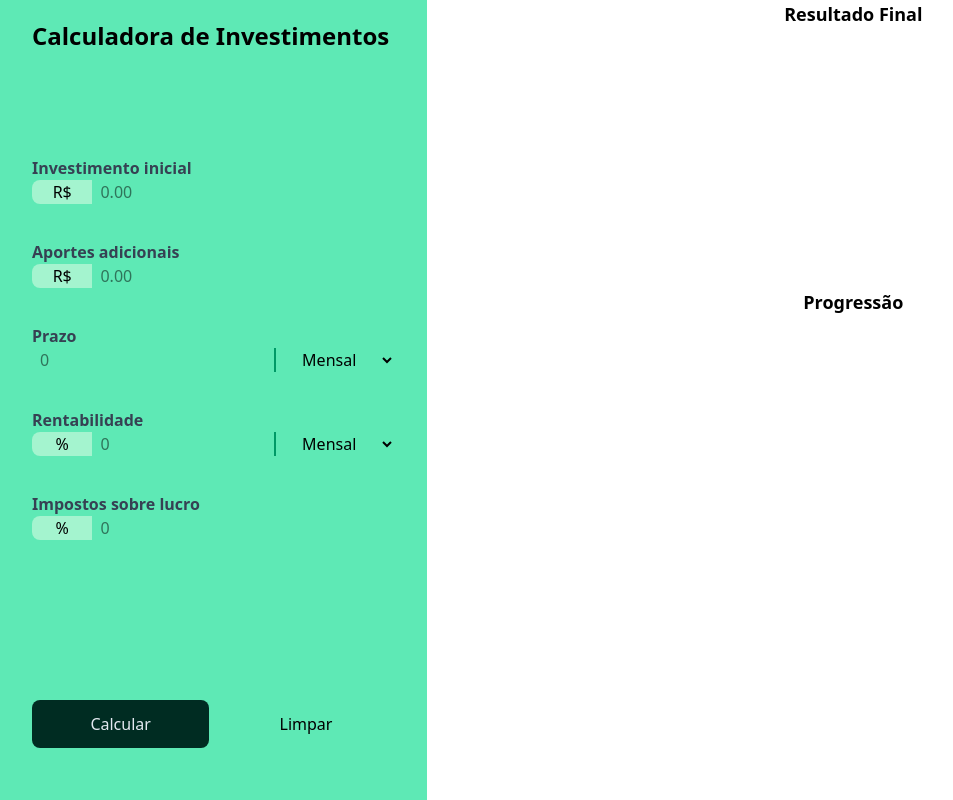
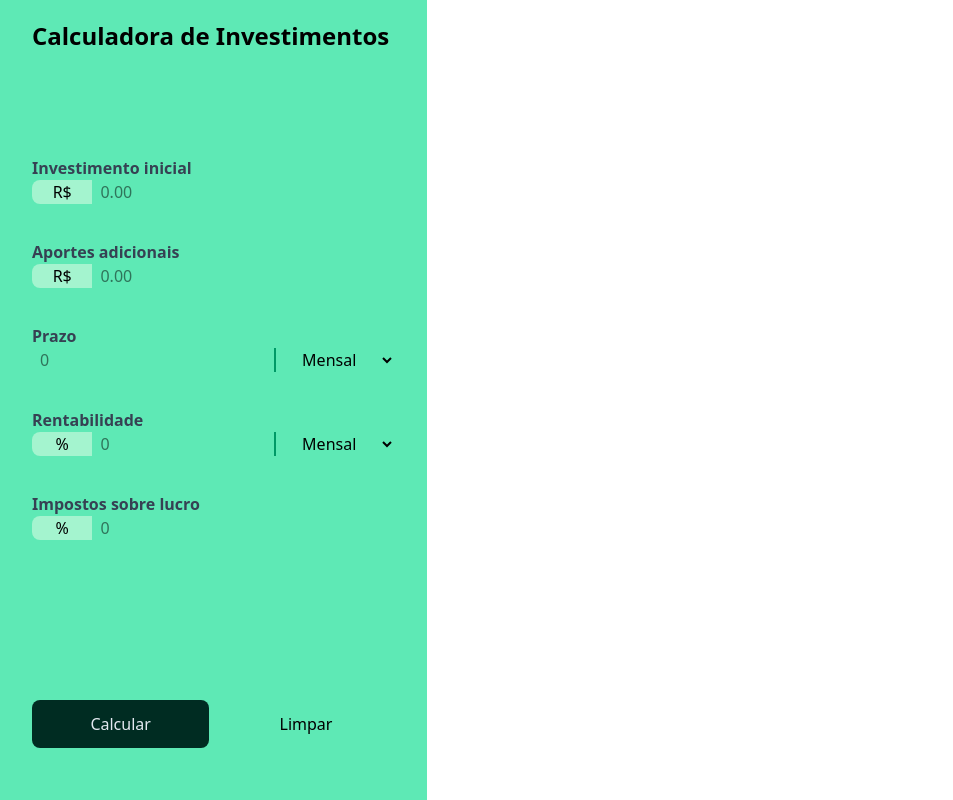
Before and after one commit to NelsonGarciaPJr/projetoCalculadoraInvestimentos, a website built with Vite: page index.html in a window 1280 px wide. Shown: the whole page, without its empty margins (0-953 px from the left). Built offline with nearby package versions, Linux system fonts and the light colour scheme.

Commit message:
Processos relacionados aos gráficos foram comentados temporariamente.

```diff
--- a/index.html
+++ b/index.html
@@ -166,7 +166,7 @@
       </div>
     </aside>
     <main class="row-span-2 col-span-2">
-      <section id="chats_container" class="h-full">
+      <!-- <section id="chats_container" class="h-full">
         <div class="h-[36%] flex flex-col items-center pb-10">
           <p class="font-bold text-lg">Resultado Final</p>
           <canvas id="final-money-distribution"></canvas>
@@ -176,7 +176,7 @@
           <p class="font-bold text-lg">Progressão</p>
           <canvas id="progression"></canvas>
         </div>
-      </section>
+      </section> -->
     </main>
 
     <script type="module" src="./main.js"></script>
--- a/main.js
+++ b/main.js
@@ -183,6 +183,6 @@ for (const formElement of form) {
   }
 }
 
-form.addEventListener("submit", renderProgression);
+// form.addEventListener("submit", renderProgression);
 // calculateButton.addEventListener("click", renderProgression);
 clearFormButton.addEventListener("click", clearForm);
```
